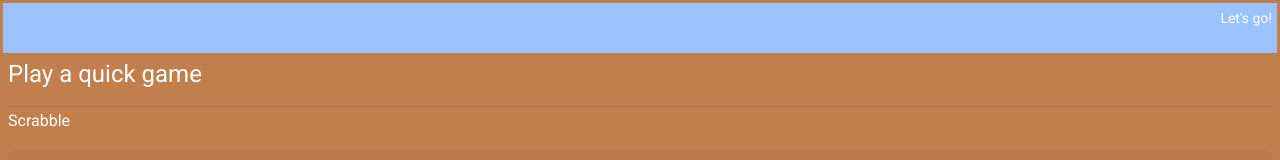
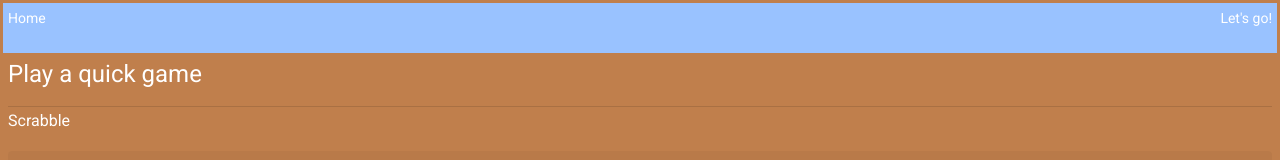
Before and after one commit to YouJinTou/vocabrace, an Angular app in the folder ui/: page / in a window 1280 px wide. Shown: the top 160 px of the page. Built offline with nearby package versions, Linux system fonts and the light colour scheme.

Commit message:
Added Home.

```diff
--- a/ui/src/app/components/header/header.component.css
+++ b/ui/src/app/components/header/header.component.css
@@ -3,4 +3,19 @@
     text-align: right;
     background-color: rgb(153, 194, 255);
     height: 5vh;
+    display: grid;
+    grid-template-columns: 1fr 1fr;
 }
+
+a:link {
+    color: white;
+    text-decoration: none;
+}
+
+a:visited {
+    color: white;
+}
+
+.home {
+    text-align: left;
+}
--- a/ui/src/app/components/header/header.component.html
+++ b/ui/src/app/components/header/header.component.html
@@ -1,3 +1,6 @@
 <div class="wrapper">
-    <span>{{greeting}}</span>
+    <div class="home">
+        <a routerLink="/">Home</a>
+    </div>
+    <div>{{greeting}}</div>
 </div>
```
